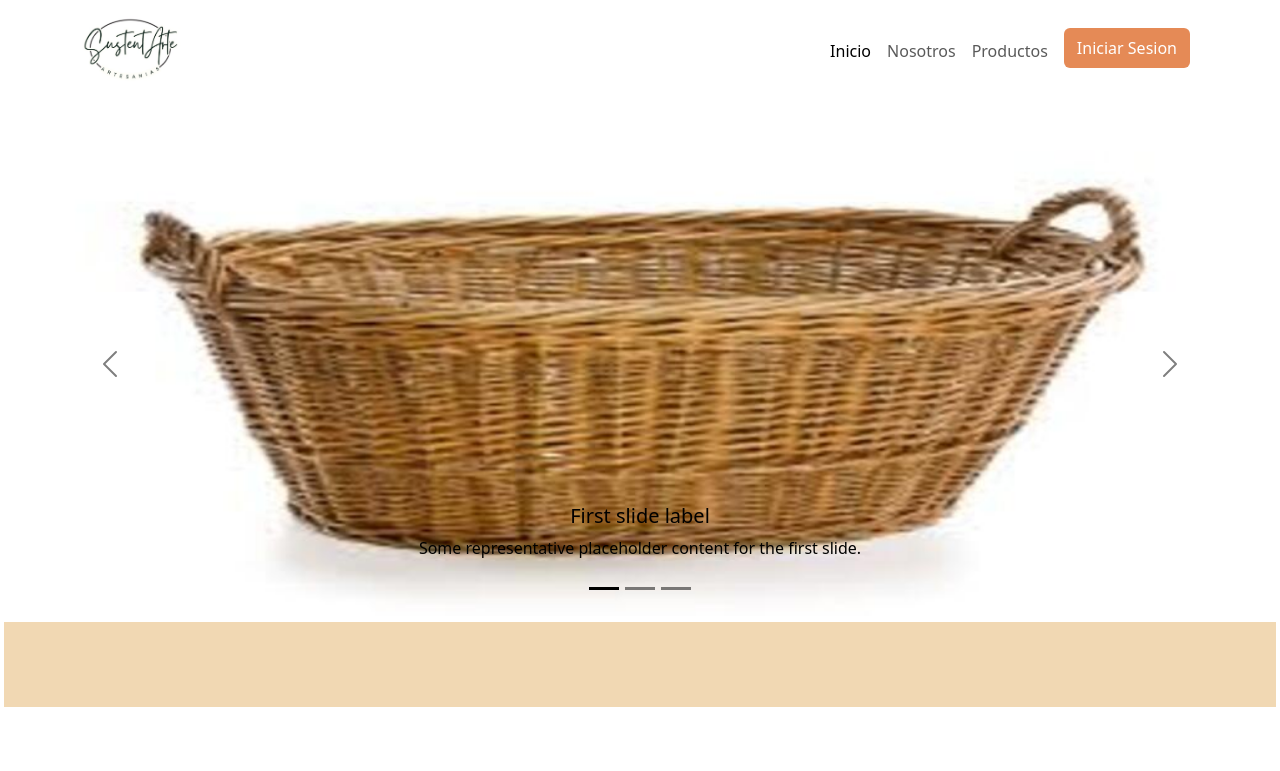
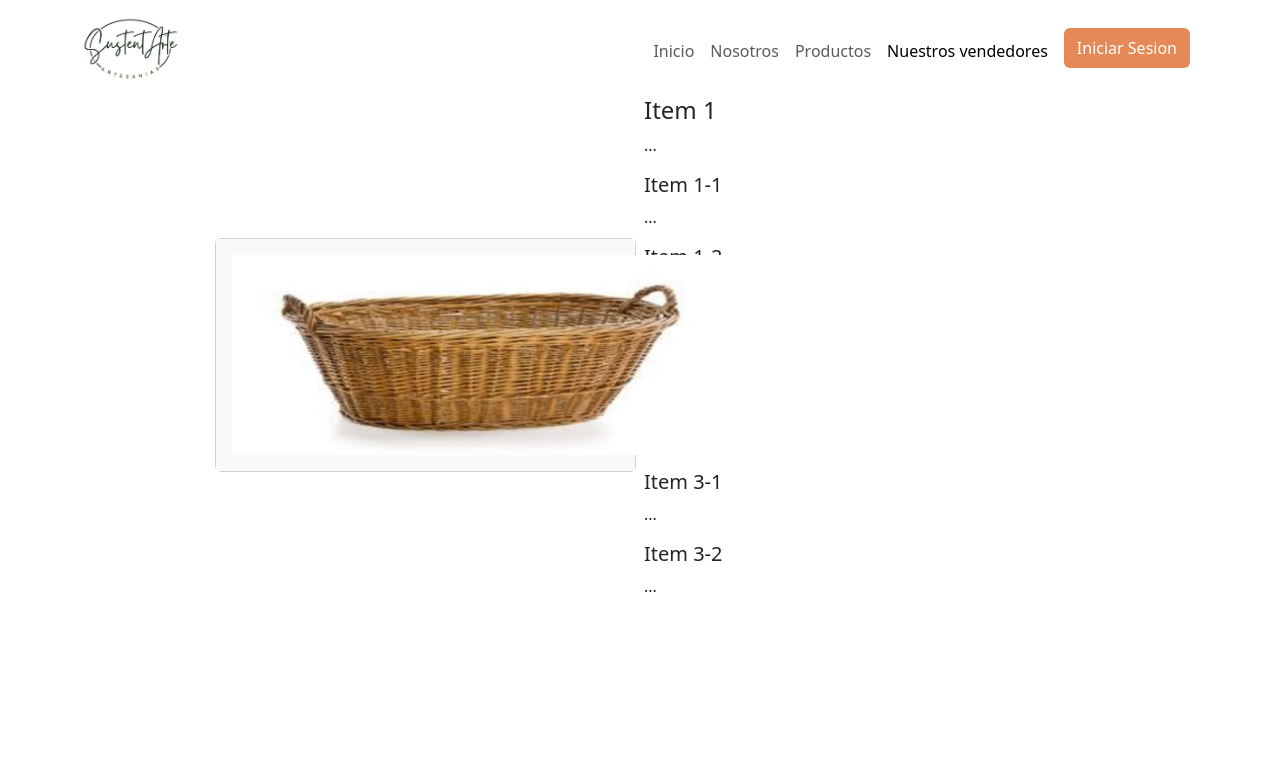
Before and after one commit to Brashan7u7/SustentArte, an Angular app in the folder SustentArte/: page /vendedores in a window 1280 px wide. Before the commit this address led to /home. Shown: the top 771 px of the page. Built offline with nearby package versions, Linux system fonts and the light colour scheme.

Commit message:
Panel de vendedores

```diff
--- a/SustentArte/src/app/app.routes.ts
+++ b/SustentArte/src/app/app.routes.ts
@@ -7,6 +7,7 @@ import { PanelAdministradorComponent } from './pages/Administrador/panel-adminis
 import { PanelVendedorComponent } from './pages/Vendedor/panel-vendedor/panel-vendedor.component';
 import { AddProductoComponent } from './pages/Vendedor/add-producto/add-producto.component';
 import { ProductsComponent } from './pages/products/products.component';
+import { VendedoresComponent } from './pages/vendedores/vendedores.component';
 
 
 
@@ -15,6 +16,10 @@ export const routes: Routes = [
     path :'productos',
     component : ProductsComponent,
 
+  },
+  {
+    path :'vendedores',
+    component : VendedoresComponent
   },
   {
     path :'register',
--- /dev/null
+++ b/SustentArte/src/app/pages/vendedores/vendedores.component.css
@@ -0,0 +1,4 @@
+.imagen{
+    max-width: max-content !important;
+    max-height: 25vh !important;
+}
--- /dev/null
+++ b/SustentArte/src/app/pages/vendedores/vendedores.component.html
@@ -0,0 +1,30 @@
+<div class="row justify-content-center align-items-center g-2">
+    <div class="col-4">
+        <div class="card">
+            <nav id="navbar-example3" class="navbar navbar-light bg-light flex-column align-items-stretch p-3">
+                <img class="imagen" src="/assets/img/Canasto.jpg" alt="FotoVendedor">
+
+            </nav>
+        </div>
+
+
+    </div>
+    <div class="col-4      ">
+            <div data-bs-spy="scroll" data-bs-target="#navbar-example3" data-bs-offset="0" tabindex="0">
+                <h4 id="item-1">Item 1</h4>
+                <p>...</p>
+                <h5 id="item-1-1">Item 1-1</h5>
+                <p>...</p>
+                <h5 id="item-1-2">Item 1-2</h5>
+                <p>...</p>
+                <h4 id="item-2">Item 2</h4>
+                <p>...</p>
+                <h4 id="item-3">Item 3</h4>
+                <p>...</p>
+                <h5 id="item-3-1">Item 3-1</h5>
+                <p>...</p>
+                <h5 id="item-3-2">Item 3-2</h5>
+                <p>...</p>
+            </div>
+        </div>
+</div>
--- a/SustentArte/src/app/shared/navbar/navbar.component.html
+++ b/SustentArte/src/app/shared/navbar/navbar.component.html
@@ -16,6 +16,9 @@
           <li class="nav-item elementos">
             <a class="nav-link active" routerLinkActive="active" routerLink="productos" aria-current="page">Productos<span class="visually-hidden">(current)</span></a>
           </li>
+          <li class="nav-item elementos">
+            <a class="nav-link active" routerLinkActive="active" routerLink="vendedores" aria-current="page">Nuestros vendedores<span class="visually-hidden">(current)</span></a>
+          </li>
           <li class="nav-item">
             <a class="nav-link active" routerLinkActive="active" routerLink="login" aria-current="page">
               <button type="button" class="btn bgColor">Iniciar Sesion</button>
```
Also changed, not shown: SustentArte/src/app/pages/vendedores/vendedores.component.ts (added, +14 -0 lines), 1 other file (tests, documents, lock files or other folders).
